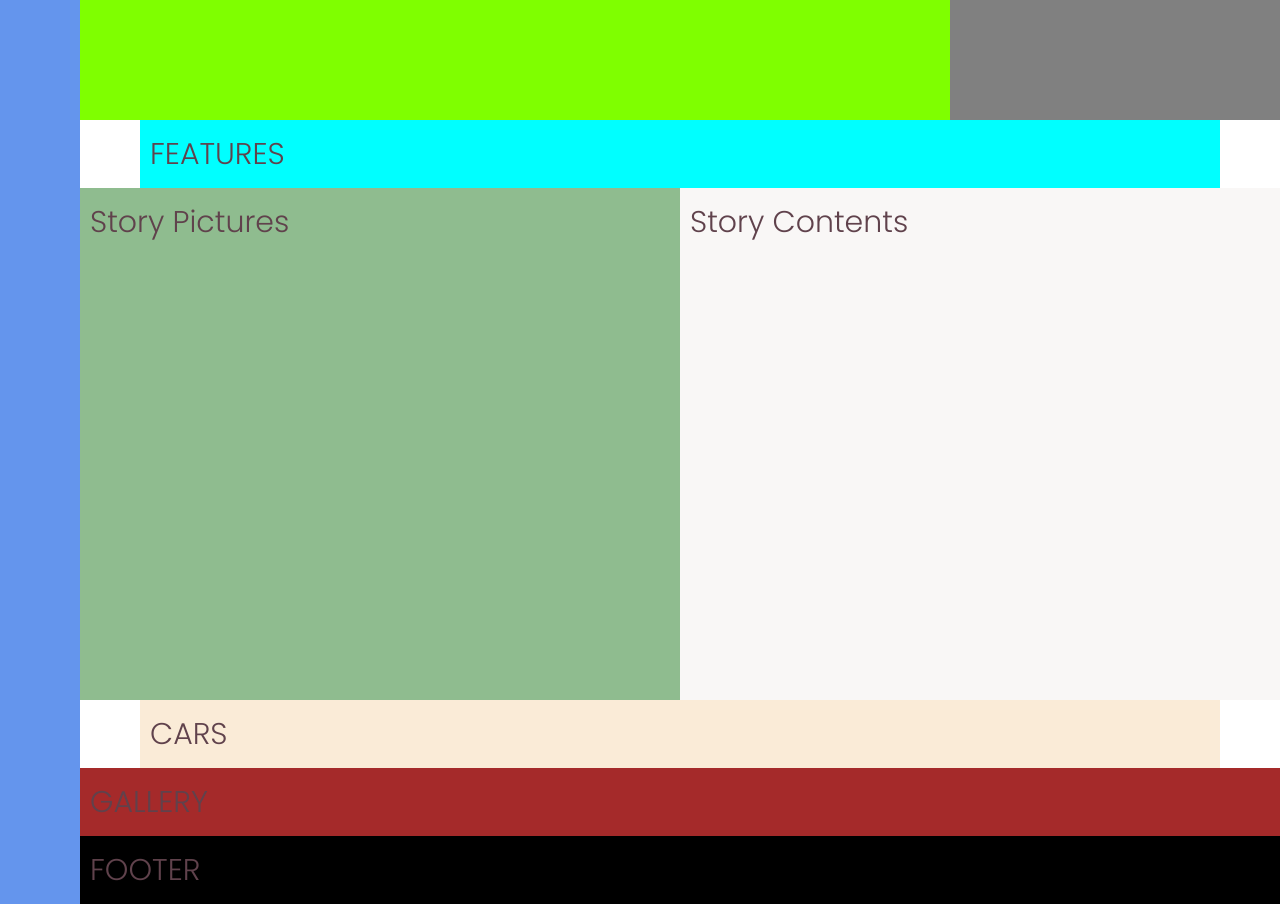
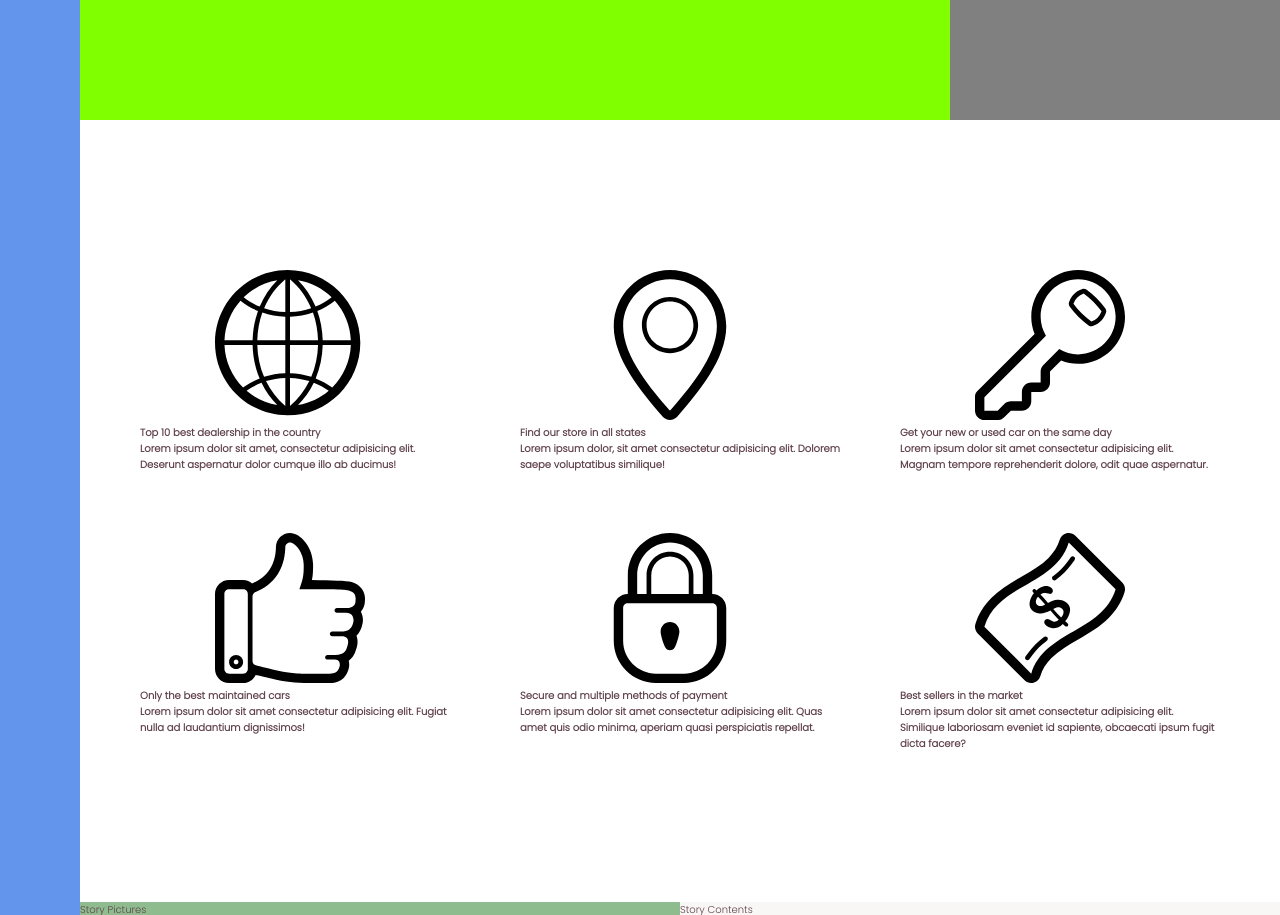
Before and after one commit to cmizumoto/mangocars, a website: page index.html in a window 1280 px wide. Shown: the part 520-1435 px from the top of the page. Drawn offline with Linux system fonts and the light colour scheme.

Commit message:
adding svg icons, finished features markup and base styling

```diff
--- a/index.html
+++ b/index.html
@@ -15,7 +15,80 @@
     <div class="sidebar">SIDEBAR</div>
     <header class="header">HEADER</header>
     <div class="vendors">top 3 vendors</div>
-    <section class="features">FEATURES</section>
+    <section class="features">
+      <div class="feature">
+        <svg class="feature__icon">
+          <use xlink:href="img/sprite.svg#icon-world"></use>
+        </svg>
+        <h4 class="heading-4">
+          Top 10 best dealership in the country
+          <p class="feature__text">
+            Lorem ipsum dolor sit amet, consectetur adipisicing elit. Deserunt aspernatur dolor
+            cumque illo ab ducimus!
+          </p>
+        </h4>
+      </div>
+      <div class="feature">
+        <svg class="feature__icon">
+          <use xlink:href="img/sprite.svg#icon-location"></use>
+        </svg>
+        <h4 class="heading-4">
+          Find our store in all states
+          <p class="feature__text">
+            Lorem ipsum dolor, sit amet consectetur adipisicing elit. Dolorem saepe voluptatibus
+            similique!
+          </p>
+        </h4>
+      </div>
+      <div class="feature">
+        <svg class="feature__icon">
+          <use xlink:href="img/sprite.svg#icon-key"></use>
+        </svg>
+        <h4 class="heading-4">
+          Get your new or used car on the same day
+          <p class="feature__text">
+            Lorem ipsum dolor sit amet consectetur adipisicing elit. Magnam tempore reprehenderit
+            dolore, odit quae aspernatur.
+          </p>
+        </h4>
+      </div>
+      <div class="feature">
+        <svg class="feature__icon">
+          <use xlink:href="img/sprite.svg#icon-like"></use>
+        </svg>
+        <h4 class="heading-4">
+          Only the best maintained cars
+          <p class="feature__text">
+            Lorem ipsum dolor sit amet consectetur adipisicing elit. Fugiat nulla ad laudantium
+            dignissimos!
+          </p>
+        </h4>
+      </div>
+      <div class="feature">
+        <svg class="feature__icon">
+          <use xlink:href="img/sprite.svg#icon-lock"></use>
+        </svg>
+        <h4 class="heading-4">
+          Secure and multiple methods of payment
+          <p class="feature__text">
+            Lorem ipsum dolor sit amet consectetur adipisicing elit. Quas amet quis odio minima,
+            aperiam quasi perspiciatis repellat.
+          </p>
+        </h4>
+      </div>
+      <div class="feature">
+        <svg class="feature__icon">
+          <use xlink:href="img/sprite.svg#icon-banknote"></use>
+        </svg>
+        <h4 class="heading-4">
+          Best sellers in the market
+          <p class="feature__text">
+            Lorem ipsum dolor sit amet consectetur adipisicing elit. Similique laboriosam eveniet id
+            sapiente, obcaecati ipsum fugit dicta facere?
+          </p>
+        </h4>
+      </div>
+    </section>
     <div class="story__pictures">Story Pictures</div>
     <div class="story__contents">Story Contents</div>
 
--- a/sass/_base.scss
+++ b/sass/_base.scss
@@ -45,9 +45,4 @@ body {
       [col-start] minmax(min-content, 14rem) [col-end]
     )
     [center-end] minmax(6rem, 1fr) [full-end];
-
-  & > * {
-    padding: 10px;
-    font-size: 3rem;
-  }
 }
--- a/sass/_features.scss
+++ b/sass/_features.scss
@@ -1,4 +1,9 @@
 .features {
-  background-color: aqua;
   grid-column: center-start / center-end;
+
+  margin: 15rem 0;
+
+  display: grid;
+  grid-template-columns: repeat(3, 1fr);
+  grid-gap: 6rem;
 }
```
Also changed, not shown: css/style.css, img/sprite.svg (added).
